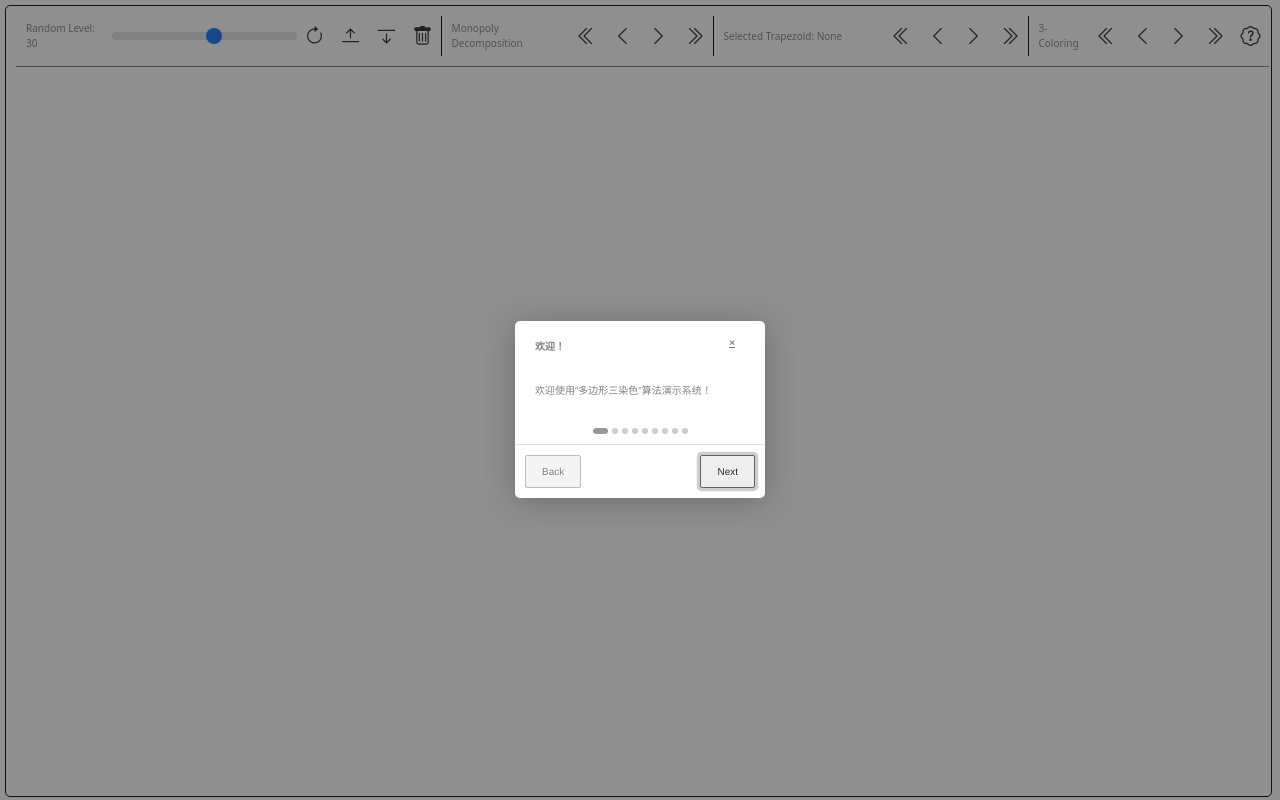
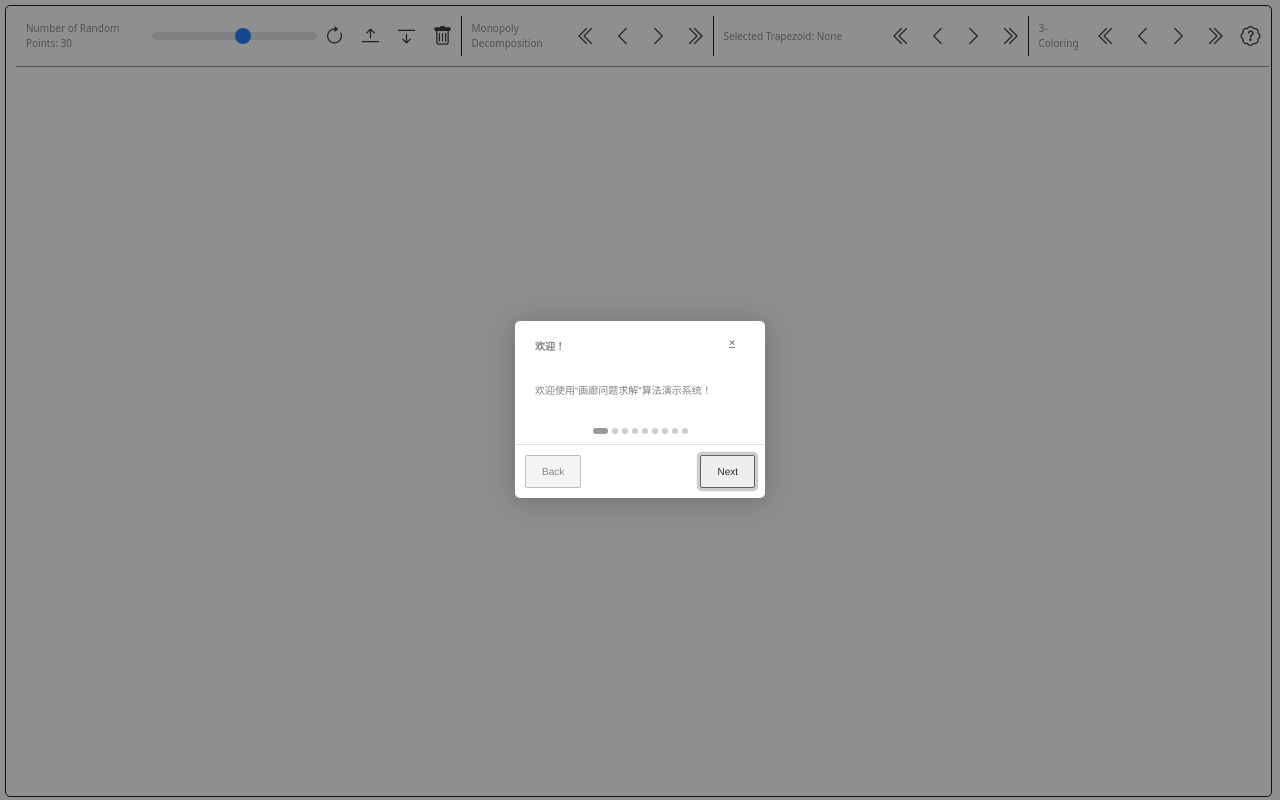
Before and after one commit to youkaichao/CGproject, a plain HTML site: page index.html in a window 1280 px wide. Both pictures are taken after a click on the icon 1250 px from the left and 36 px from the top of the page. Drawn offline with Linux system fonts and the light colour scheme.

Commit message:
modify some prompt words

```diff
--- a/index.html
+++ b/index.html
@@ -1,6 +1,6 @@
 <html>
     <head>
-        <title>多边形三染色</title>
+        <title>画廊问题求解</title>
         <meta http-equiv="Content-Type" content="text/html; charset=utf-8">
         <link href="css/lib/bootstrap.min.css" rel="stylesheet">
         <link href="css/lib/bootstrap-icons.css" rel="stylesheet">
@@ -12,7 +12,7 @@
             <div id="drawcol">
                 <div id="controlrow">
                     <div id="input-block">
-                        <label for="randomlevel" class="form-label" id="form-label">Random Level: 30</label>
+                        <label for="randomlevel" class="form-label" id="form-label">Number of Random Points: 30</label>
                         <input type="range" class="form-range" min="5" max="50" value="30" id="randomlevel">
                         <i class="bi bi-arrow-clockwise bt-btn" id="random-btn"></i>
                         <div class="upload">
--- a/js/main.js
+++ b/js/main.js
@@ -16,7 +16,7 @@ function intro() {
         tooltipClass: 'customTooltip',
         steps: [{
           title: '欢迎！',
-          intro: '欢迎使用“多边形三染色”算法演示系统！'
+          intro: '欢迎使用“画廊问题求解”算法演示系统！'
         }, {
           element: document.querySelector('#controlrow'),
           intro: '在这里，你可以输入任意的简单多边形，并控制算法的演示流程'
```
